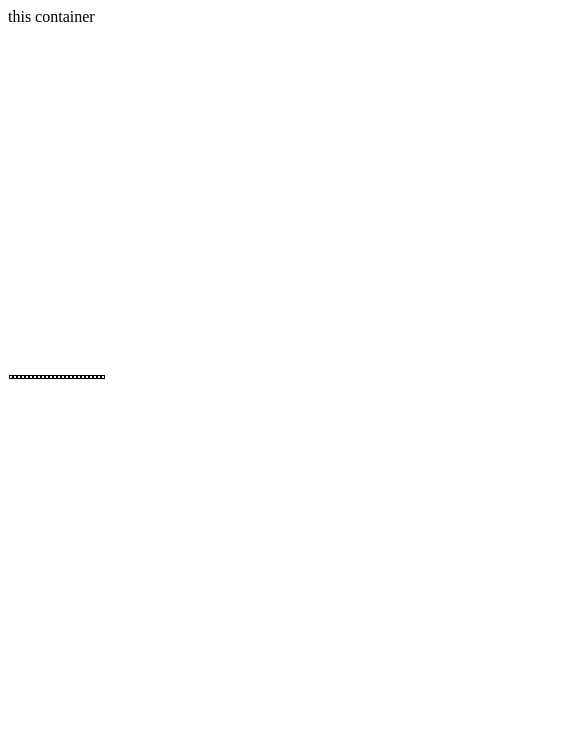
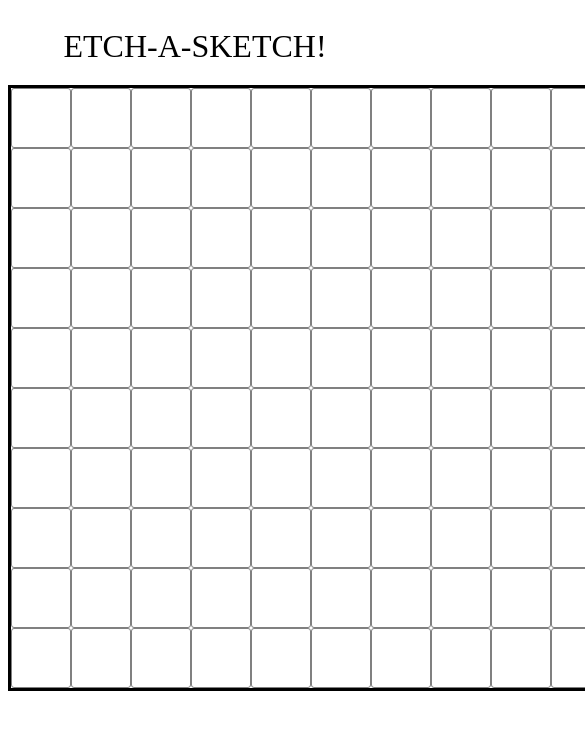
Before and after one commit to bmwals/etch-a-sketch, a plain HTML site: page index.html in a window 390 px wide. Shown: the top 730 px of the page, 585 px wide, since content can reach past the window. Drawn offline with Linux system fonts and the light colour scheme.

Commit message:
Implement responsive grid cells

```diff
--- a/index.html
+++ b/index.html
@@ -6,6 +6,7 @@
     <meta name="viewport" content="width=device-width, initial-scale=1.0">
     <title>Document</title>
     <script src="script.js" defer></script>
+    <link rel="stylesheet" href="style.css">
 </head>
 <body>
 
--- a/script.js
+++ b/script.js
@@ -5,32 +5,27 @@ const containerTwo = document.createElement('div');
 container.classList.add('container');
 containerTwo.classList.add('containerTwo');
 
-container.textContent = "this container";
+container.textContent = "ETCH-A-SKETCH!";
 
 theBody.appendChild(container);
 container.appendChild(containerTwo);
 
-/*
-function grid16() {
-for(let i = 0; i < 16; i++) {
-    containerTwo.appendChild(document.createElement('div'));
-};
-}
-
-grid16();
-*/
-containerTwo.setAttribute('style', 'display: flex; flex-wrap: wrap; margin: auto; padding: 1px; align-content: center; width: 700px; height: 700px')
+// containerTwo.setAttribute('style', 'display: flex; flex-wrap: wrap; margin: auto; padding: 1px; align-content: center; width: 700px; height: 700px')
 
 // the function below is proper way to create variable with loop. I utilize
 // this method to create numbers of div by manipulate the DOM
-
 function gridNum(sum) {
     for (let i = 0; i < sum; i++) {
-        this['grid' + i] = document.createElement('div');
-        this['grid' + i].classList.add('grid');
-        containerTwo.appendChild(this['grid' + i])
-        this['grid' + i].setAttribute('style', 'display: flex; margin: 0px; width: auto; height: auto; padding: 1px; border: 1px solid black');
+        grid = document.createElement('div');
+        grid.classList.add('grid');
+        containerTwo.appendChild(grid);
+        for (let j = 0; j < sum; j++) {
+            gridIn = document.createElement('div');
+            gridIn.classList.add('gridIn');
+            grid.appendChild(gridIn);
+        }
+    //    this['grid' + i].setAttribute('style', 'width: 600/16px; height: 600/16px');
     };
 };
 
-gridNum(24);
+gridNum(10);
--- a/style.css
+++ b/style.css
@@ -0,0 +1,44 @@
+body {
+    display: flex;
+    flex-direction: column;
+}
+
+.container {
+    display: flex;
+    flex-direction: column;
+    justify-content: center;
+    text-align: center;
+    margin-top: 20px;
+    font-size: xx-large;
+}
+
+.containerTwo {
+    height: 600px;
+    width: 600px;
+    margin: auto;
+    margin-top: 20px;
+    display: flex;
+    justify-content: space-evenly;
+    border: black 3px solid;
+}
+
+.grid {
+    display: flex;
+    flex-direction: column;
+    flex: 1;
+    margin: 0px;
+    padding: 0px;
+    border: 0px;
+    background-color: white;
+}
+
+.gridIn {
+    display: flex;
+    flex-direction: row;
+    flex: 1;
+    margin: 0px;
+    padding: 0px;
+    border: 1px solid grey;
+    border-radius:5%;
+    background-color: white;
+}
```
